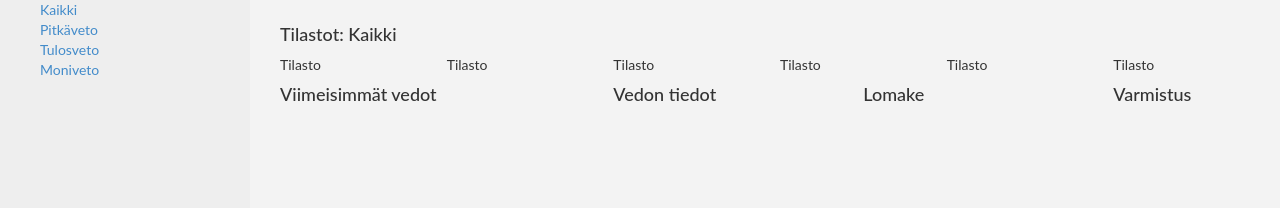
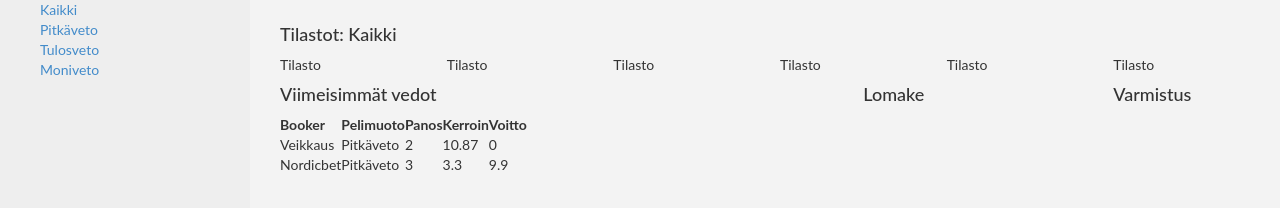
Before and after one commit to miklu/vedonlyontiseuranta, a website: page public/index.html in a window 1280 px wide. Drawn offline with Linux system fonts and the light colour scheme.

Commit message:
Näyttää vedot sekä sen tiedoista osan

```diff
--- a/public/index.html
+++ b/public/index.html
@@ -43,9 +43,30 @@
         <div class="row">
           <div class="col-md-4">
             <h4>Viimeisimmät vedot</h4>
+            <table>
+              <thead>
+                <tr>
+                  <th>Booker</th>
+                  <th>Pelimuoto</th>
+                  <th>Panos</th>
+                  <th>Kerroin</th>
+                  <th>Voitto</th>
+                </tr>
+              </thead>
+              <tbody data-bind="foreach: Vedot.vedot">
+                <tr data-bind="click: $root.Vedot.valitseVeto">
+                  <td data-bind="text: booker"></td>
+                  <td data-bind="text: pelimuoto"></td>
+                  <td data-bind="text: panos"></td>
+                  <td data-bind="text: kerroin"></td>
+                  <td data-bind="text: voitto"></td>
+                </tr>
+              </tbody>
+            </table>
           </div>
-          <div class="col-md-3">
+          <div class="col-md-3" data-bind="with: Vedot.valittuVeto">
             <h4>Vedon tiedot</h4>
+            <p>Booker: <span data-bind="text: booker"></span></p>
           </div>
           <div class="col-md-3">
             <h4>Lomake</h4>
--- a/public/scripts/Vedot.js
+++ b/public/scripts/Vedot.js
@@ -1,6 +1,46 @@
 var Vedot = function() {
   var self = this;
   self.kategoria = ko.observable({nimi: 'Kaikki', url: '/vedot'});
+
+  self.vedot = ko.observableArray([{
+    booker: 'Veikkaus',
+    pelimuoto: 'Pitkäveto',
+    panos: 2,
+    kerroin: 10.87,
+    voitto: 0,
+    kohteet: [{
+      liiga: 'NFL',
+      ottelu: 'Broncos - Seattle',
+      tyyppi: '12',
+      kerroin: 2.4,
+      veikkaus: '1',
+      tulos: '19-21',
+      osuma: false
+    }]
+  },
+  {
+    booker: 'Nordicbet',
+    pelimuoto: 'Pitkäveto',
+    panos: 3,
+    kerroin: 3.3,
+    voitto: 9.9,
+    kohteet: [{
+      liiga: 'SM-Liiga',
+      ottelu: 'HIFK-Blues',
+      tyyppi: '1x2',
+      kerroin: 3.3,
+      veikkaus: '2',
+      tulos: '1-4',
+      osuma: true
+    }]
+  }]);
+
+  self.valittuVeto = ko.observable();
+  self.valitseVeto = function(veto) {
+    self.valittuVeto(veto);
+  };
+
+  // Kun kategoriaa vaihdetaan
   shouter.subscribe(function(newValue) {
     // Jos tyhjä näytetään kaikki
     if(!newValue.url) {
```
